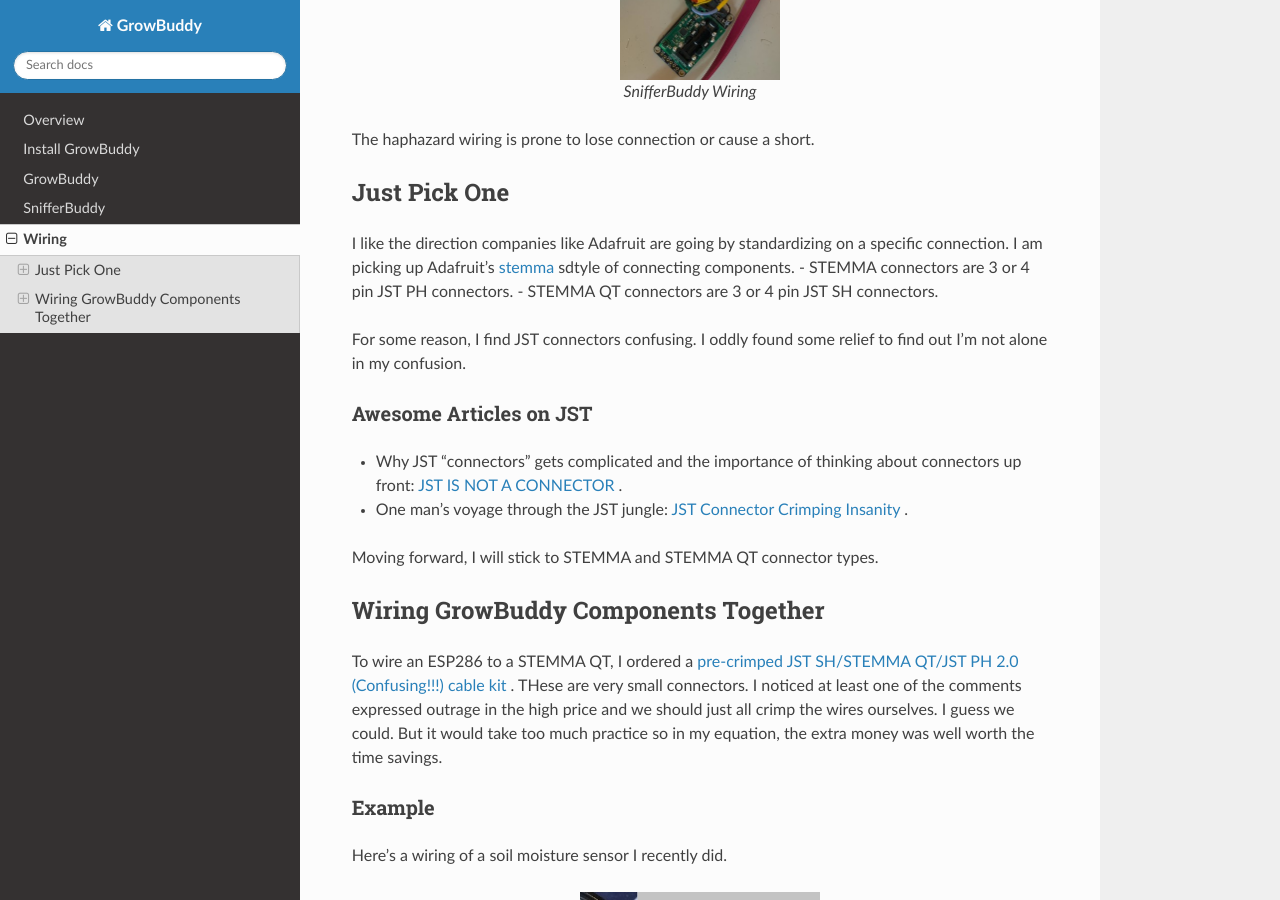
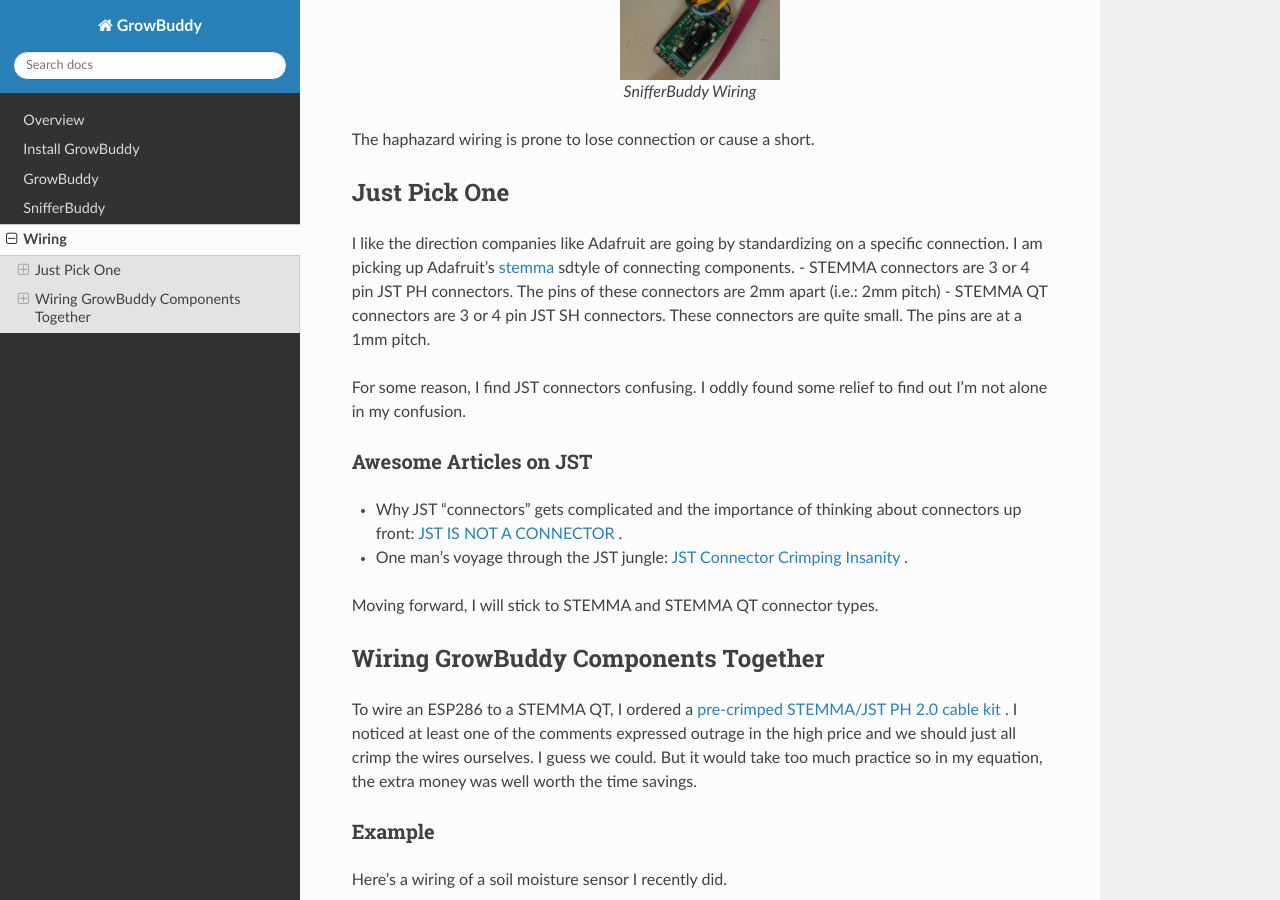
Before and after one commit to solarslurpi/GrowBuddies, a Sphinx documentation site: the page built from docs/wiring.rst, in a window 1280 px wide and 900 px high, scrolled down 526 px. Built offline with Sphinx 7.4.7 and the Read the Docs theme 2.0.0, drawn with Linux system fonts in a browser that asks for light colours.

Commit message:
evolved.

```diff
--- a/docs/wiring.rst
+++ b/docs/wiring.rst
@@ -17,8 +17,8 @@ Just Pick One
 =============
 
 I like the direction companies like Adafruit are going by standardizing on a specific connection.  I am picking up Adafruit's  `stemma <https://learn.adafruit.com/introducing-adafruit-stemma-qt>`_  sdtyle of connecting components.
-- STEMMA connectors are 3 or 4 pin JST PH connectors.
-- STEMMA QT connectors are 3 or 4 pin JST SH connectors.
+- STEMMA connectors are 3 or 4 pin JST PH connectors.  The pins of these connectors are 2mm apart (i.e.: 2mm pitch)
+- STEMMA QT connectors are 3 or 4 pin JST SH connectors.  These connectors are quite small.  The pins are at a 1mm pitch.
 
 For some reason, I find JST connectors confusing.  I oddly found some relief to find out I'm not alone in my confusion.
 
@@ -33,7 +33,7 @@ Moving forward, I will stick to STEMMA and STEMMA QT connector types.
 Wiring GrowBuddy Components Together
 ====================================
 
-To wire an ESP286 to a STEMMA QT, I ordered a `pre-crimped JST SH/STEMMA QT/JST PH 2.0 (Confusing!!!) cable kit <https://amzn.to/3SLurIX>`_ .  THese are very small connectors.  I noticed at least one of the comments expressed outrage in the high price and we should just all crimp the wires ourselves.  I guess we could.  But it would take too much practice so in my equation, the extra money was well worth the time savings.
+To wire an ESP286 to a STEMMA QT, I ordered a `pre-crimped STEMMA/JST PH 2.0 cable kit <https://amzn.to/3SLurIX>`_ .  I noticed at least one of the comments expressed outrage in the high price and we should just all crimp the wires ourselves.  I guess we could.  But it would take too much practice so in my equation, the extra money was well worth the time savings.
 
 Example
 +++++++
```
Also changed, not shown: 3 other files.
